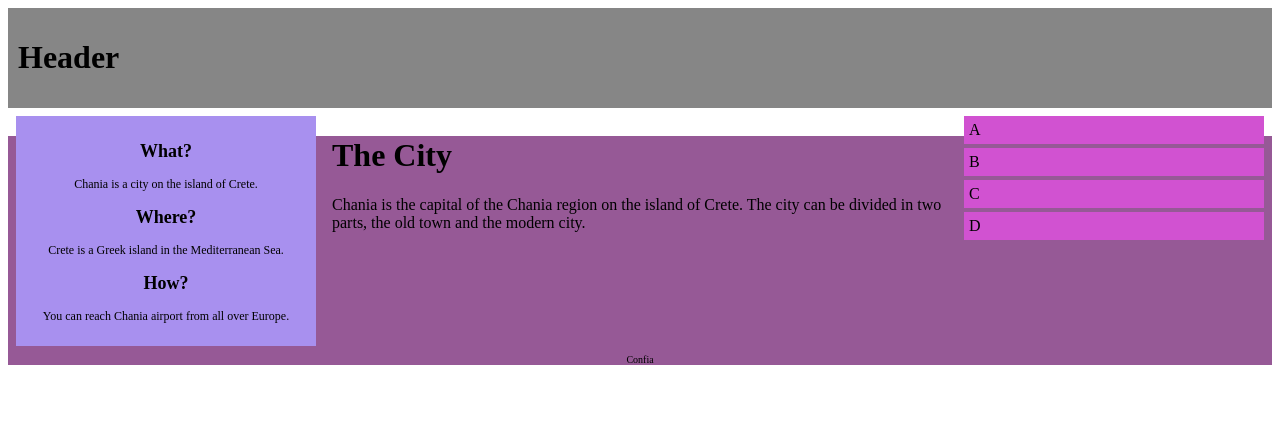
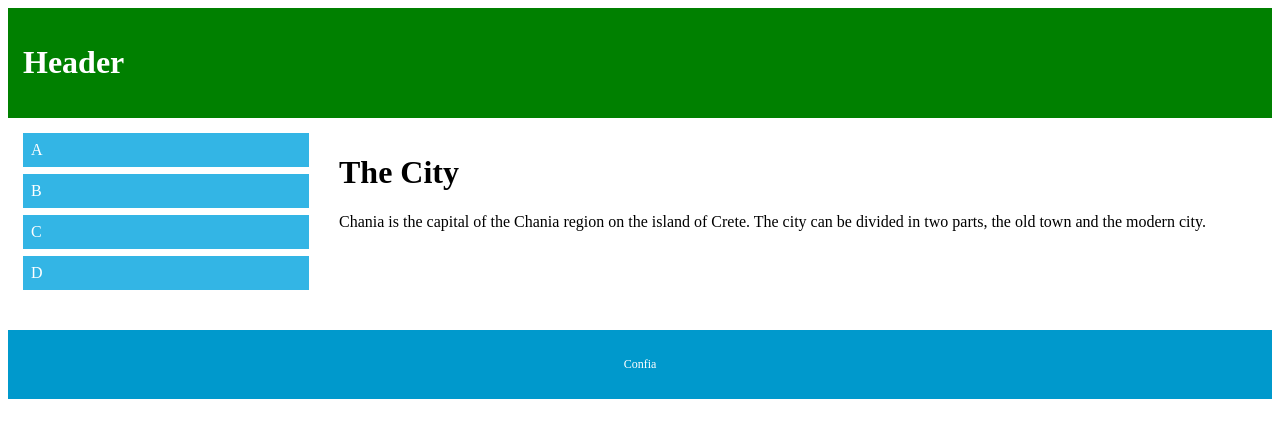
Before and after one commit to JRatchell/Deliverable-5, a plain HTML site: page index.html in a window 1280 px wide. Drawn offline with Linux system fonts and the light colour scheme.

Commit message:
Add files via upload

```diff
--- a/index.html
+++ b/index.html
@@ -4,27 +4,63 @@
 	<title>Responsive Homepage</title>
 <meta name="viewport" content="width=device width, intial-scale=1.0">
 <style>
-	* {box-sizing: border-box;}
-	.header {background-color: #868686; color: black; padding: 10px} */ set background color to silver */
+* {
+  box-sizing: border-box;
+}
 
-	.row::after {content:""; clear: both; display: table;}
+.row::after {
+  content: "";
+  clear: both;
+  display: table;
+}
 
-	[class*="col-"] {float: right; padding: 8px}
+[class*="col-"] {
+  float: left;
+  padding: 15px;
+}
 
-	.menu li {padding: 5px; margin-bottom: 4px; background-color:#d152d1; color: black;}
 
-	.menu li:hover {background-color: #bf39bf;}
+.header {
+  background-color: green;
+  color: #ffffff;
+  padding: 15px;
+}
 
-	.menu ul {list-style-type: none; margin: 0; padding: 0;}
+.menu ul {
+  list-style-type: none;
+  margin: 0;
+  padding: 0;
+}
 
-	.aside {background-color: #a890ef; color: black; text-align: center; font-size: 12px; padding: 10px;}
+.menu li {
+  padding: 8px;
+  margin-bottom: 7px;
+  background-color: #33b5e5;
+  color: #ffffff;
 
-	.footer {background-color: #965996; color: black; text-align: center; font-size: 10px; padding; 12px;}
+}
 
-	[class*="col-"] {width: 100%}
+.menu li:hover {
+  background-color: #0099cc;
+}
 
-	@media only screen and (min-width: 600px)
-	{.col-s-1 {width: 8.33%;}
+
+.footer {
+  background-color: #0099cc;
+  color: #ffffff;
+  text-align: center;
+  font-size: 12px;
+  padding: 15px;
+}
+
+/* For mobile phones: */
+[class*="col-"] {
+  width: 100%;
+}
+
+@media only screen and (min-width: 600px) {
+  /* For tablets: */
+  .col-s-1 {width: 8.33%;}
   .col-s-2 {width: 16.66%;}
   .col-s-3 {width: 25%;}
   .col-s-4 {width: 33.33%;}
@@ -35,10 +71,11 @@
   .col-s-9 {width: 75%;}
   .col-s-10 {width: 83.33%;}
   .col-s-11 {width: 91.66%;}
-  	.col-s-12 {width: 100%;}}
-
-	@media only screen and (min-width: 768px)
-	{.col-1 {width: 8.33%;}
+  .col-s-12 {width: 100%;}
+}
+@media only screen and (min-width: 768px) {
+  /* For desktop: */
+  .col-1 {width: 8.33%;}
   .col-2 {width: 16.66%;}
   .col-3 {width: 25%;}
   .col-4 {width: 33.33%;}
@@ -49,19 +86,17 @@
   .col-9 {width: 75%;}
   .col-10 {width: 83.33%;}
   .col-11 {width: 91.66%;}
-  	.col-12 {width: 100%;}}
-*/ I definitely just copy and pasted the media bits */
-
+  .col-12 {width: 100%;}
+}
 </style>
 </head>
 <body>
   <div class="header">
-  <h1>
   	<h1>Header</h1>
   </div>
 
   <div class="row">
-  <div class="col-3 col-s-3 menu">
+  	<div class="col-3 menu">
     		<ul>
       			<li>A</li>
      			<li>B</li>
@@ -70,21 +105,12 @@
     		</ul>
   	</div>
 
-  <div class="col-6 col-s-9">
+  	<div class="col-9 main">
     		<h1>The City</h1>
     		<p>Chania is the capital of the Chania region on the island of Crete. The city can be divided in two parts, the old town and the modern city.</p>
   	</div>
 
-  <div class="col-3 col-s-12">
-    <div class="aside">
-      <h2>What?</h2>
-      <p>Chania is a city on the island of Crete.</p>
-      <h2>Where?</h2>
-      <p>Crete is a Greek island in the Mediterranean Sea.</p>
-      <h2>How?</h2>
-      <p>You can reach Chania airport from all over Europe.</p>
-    </div>
-  </div>
+
   </div>
   <br>
   <div class="footer">
```
Lines whose indentation alone changed are shown as unchanged.
